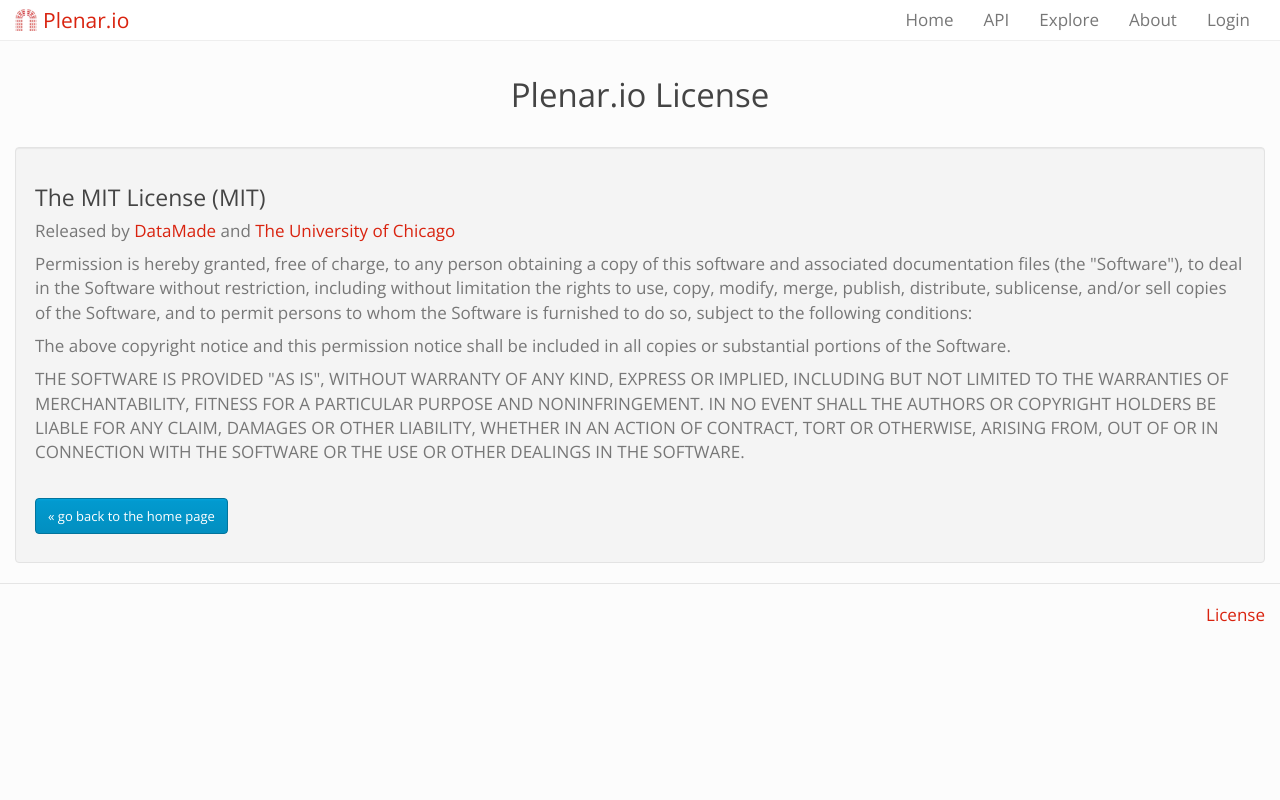
After one commit to UrbanCCD-UChicago/plenario, a Flask app: page /license in a window 1280 px wide. The commit adds this page. Run offline with Flask 2, Linux system fonts and the light colour scheme; some libraries are stand-ins or nearby versions.

Commit message:
begin rebuilding front-end pages
* add license page
* add space for user-friendly API docs
* add smooth scrolling to API docs
* a few small fixes

```diff
--- a/plenario/static/css/custom.css
+++ b/plenario/static/css/custom.css
@@ -238,6 +238,9 @@ body {
 
 
 /* branding styles */
+.navbar-brand {
+	font-size: 21px;
+}
 .navbar-brand img {
 	position:relative;
 	top: -2px;
--- a/plenario/templates/404.html
+++ b/plenario/templates/404.html
@@ -3,5 +3,5 @@
 {% block content %}
   <h1>Page Not Found</h1>
   <p>What you were looking for is just not there.</p>
-  <p><a href="{{ url_for('views.index') }}">&laquo; go back to the home page</a></p>
+  <p><a class="btn btn-info" href="{{ url_for('views.index') }}">&laquo; go back to the home page</a></p>
 {% endblock %}
--- a/plenario/templates/base.html
+++ b/plenario/templates/base.html
@@ -24,7 +24,7 @@
     <![endif]-->
   </head>
 
-  <body style="height: 100%">
+  <body style="height: 100%" id="top">
     <div class="navbar navbar-default navbar-static-top" role="navigation">
       <div class="container-fluid">
         <div class="navbar-header">
@@ -35,13 +35,13 @@
             <span class="icon-bar"></span>
             <span class="icon-bar"></span>
           </button>
-          <a class="navbar-brand" href="/"><img src="/static/images/logo.png" height="20px" width="20px"/>Plenar.io</a>
+          <a class="navbar-brand" href="/"><img src="/static/images/logo.png" height="22px" width="22px"/>Plenar.io</a>
         </div>
         <div class="navbar-collapse collapse pull-right">
           <ul class="nav navbar-nav">
           	<li class="{% if request.path == '/' %}active{% endif %}"><a href="{{ url_for('views.index') }}">Home</a></li>
+            <li class="{% if request.path == '/api-docs' %}active{% endif %}"><a href="{{ url_for('views.api_docs_view') }}">API</a></li>
             <li class="{% if request.path == '/explore' %}active{% endif %}"><a href="{{ url_for('views.explore_view') }}">Explore</a></li>
-            <li class="{% if request.path == '/api-docs' %}active{% endif %}"><a href="{{ url_for('views.api_docs_view') }}">API</a></li>
             <li class="{% if request.path == '/about' %}active{% endif %}"><a href="{{ url_for('views.about_view') }}">About</a></li>
             {% if session.get('user_id') %}
                 <li class="dropdown">
@@ -84,8 +84,10 @@
     </div>
 
     <div class='container-fluid'>
-      <div class="footer">
-        <p class='pull-right'>Built by <a href='http://www.uchicago.edu/'>The University of Chicago</a> and <a href='http://datamade.us'>DataMade</a></p>
+      <div class="footer row">
+        <div class="col-md-4 pull-right text-right">
+          <a href="{{ url_for('views.license_view') }}">License</a>
+        </div>
       </div>
     </div>
 
--- a/plenario/templates/index.html
+++ b/plenario/templates/index.html
@@ -2,7 +2,7 @@
 {% block title %}Plenar.io - A spatio-temporal open data platform{% endblock %}
 {% block content %}
   <div class='col-md-10 col-md-offset-1'>
-    <h1>Plenar.io <small>A spatio-temporal open data platform</small></h1>
+    <h1>Plenar.io <small>Open up your data</small></h1>
 
     <p>Over the past few years, levels of government from the <a href="http://data.gov">federal administration</a> to individual municipalities like the <a href="http://data.cityofchicago.org">City of Chicago</a> have been moving toward an open data model, releasing their data publicly for free.</p>
 
@@ -23,7 +23,7 @@
 
           <br />
 
-          <p><strong>Here's an example</strong>: <a href='http://localhost:5001/api/master/?obs_date__gt=2007-1-1&obs_date__lt=2008-1-1&dataset_name__in=chicago_crimes_all,chicago_environmental_complaints'>Chicago crime reports and environmental complaints from 2007 to 2008</a>.</p>
+          <p><strong>Here's an example</strong>: <a href='/api/master/?obs_date__gt=2007-1-1&obs_date__lt=2008-1-1&dataset_name__in=chicago_crimes_all,chicago_environmental_complaints'>Chicago crime reports and environmental complaints from 2007 to 2008</a>.</p>
 
           <br />
 
--- /dev/null
+++ b/plenario/templates/license.html
@@ -0,0 +1,31 @@
+{% extends 'base.html' %}
+{% block title %}LICENSE - Plenar.io{% endblock %}
+{% block content %}
+<h1 class="text-center">Plenar.io License</h1>
+<br />
+<div class="well">
+	<h3>The MIT License (MIT)</h3>
+
+	<p>Released by <a href="http://datamade.us">DataMade</a> and <a href="http://uchicago.edu">The University of Chicago</a></p>
+
+	<p>Permission is hereby granted, free of charge, to any person obtaining a copy
+	of this software and associated documentation files (the "Software"), to deal
+	in the Software without restriction, including without limitation the rights
+	to use, copy, modify, merge, publish, distribute, sublicense, and/or sell
+	copies of the Software, and to permit persons to whom the Software is
+	furnished to do so, subject to the following conditions:</p>
+
+	<p>The above copyright notice and this permission notice shall be included in all
+	copies or substantial portions of the Software.</p>
+
+	<p>THE SOFTWARE IS PROVIDED "AS IS", WITHOUT WARRANTY OF ANY KIND, EXPRESS OR
+	IMPLIED, INCLUDING BUT NOT LIMITED TO THE WARRANTIES OF MERCHANTABILITY,
+	FITNESS FOR A PARTICULAR PURPOSE AND NONINFRINGEMENT. IN NO EVENT SHALL THE
+	AUTHORS OR COPYRIGHT HOLDERS BE LIABLE FOR ANY CLAIM, DAMAGES OR OTHER
+	LIABILITY, WHETHER IN AN ACTION OF CONTRACT, TORT OR OTHERWISE, ARISING FROM,
+	OUT OF OR IN CONNECTION WITH THE SOFTWARE OR THE USE OR OTHER DEALINGS IN THE
+	SOFTWARE.</p>
+	<br />
+	<p><a class="btn btn-info" href="{{ url_for('views.index') }}">&laquo; go back to the home page</a></p>
+</div>
+{% endblock %}
--- a/plenario/views.py
+++ b/plenario/views.py
@@ -137,3 +137,7 @@ def edit_dataset(four_by_four):
 def update_dataset(four_by_four):
     update_dataset_task.delay(four_by_four)
     return make_response(json.dumps({'status': 'success'}))
+
+@views.route('/license')
+def license_view():
+    return render_template('license.html')
```
Also changed, not shown: plenario/static/js/api.js (added, +18 -0 lines), plenario/templates/api-docs.html (+26 -4 lines).
